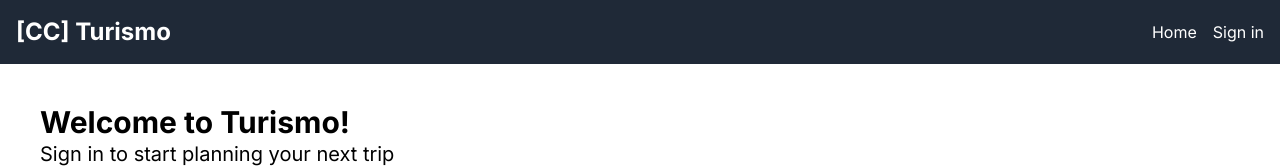
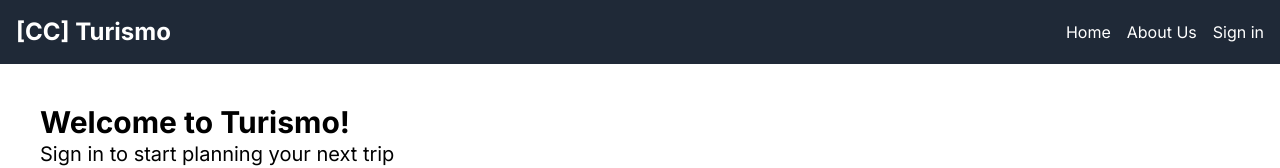
Before and after one commit to lGnyte/Cloud-Computing-Project, a Next.js app: page / in a window 1280 px wide. Shown: the top 168 px of the page. Built offline with nearby package versions, Linux system fonts and the light colour scheme; no server answers; the database is empty.

Commit message:
add about us page

```diff
--- /dev/null
+++ b/src/app/about/page.tsx
@@ -0,0 +1,11 @@
+
+export default function About() {
+  return (
+    <main className="p-10">
+      <h1 className="text-3xl font-bold mb-8">About Us</h1>
+      <p className="text-1xl mb-8">We are a team of individuals who love to use Google products to create beautiful webapps.</p>
+      <iframe width="600" height="450" loading="lazy" src="https://www.google.com/maps/embed/v1/place?key=AIzaSyCNmLEaMpHZdywwIGMCjtX7mK6Pqof5QKo&q=Faleza,Galati">
+      </iframe>
+    </main>
+  );
+}
--- a/src/components/Header.tsx
+++ b/src/components/Header.tsx
@@ -14,6 +14,7 @@ export default function Header() {
       <nav>
         <ul className="flex space-x-4">
           <li><Link href="/">Home</Link></li>
+          <li><Link href="/about">About Us</Link></li>
           {Object.keys(user).length > 0 ?
             <li className="cursor-pointer" onClick={() => auth.signOut()}>Sign out</li>
             :
```
